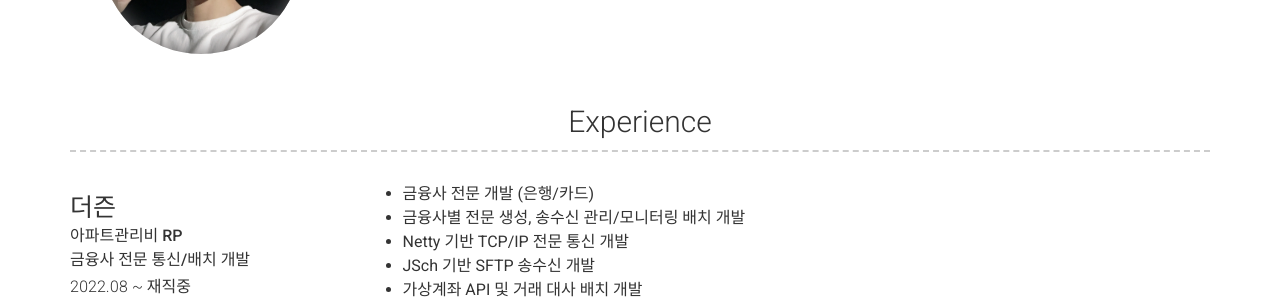
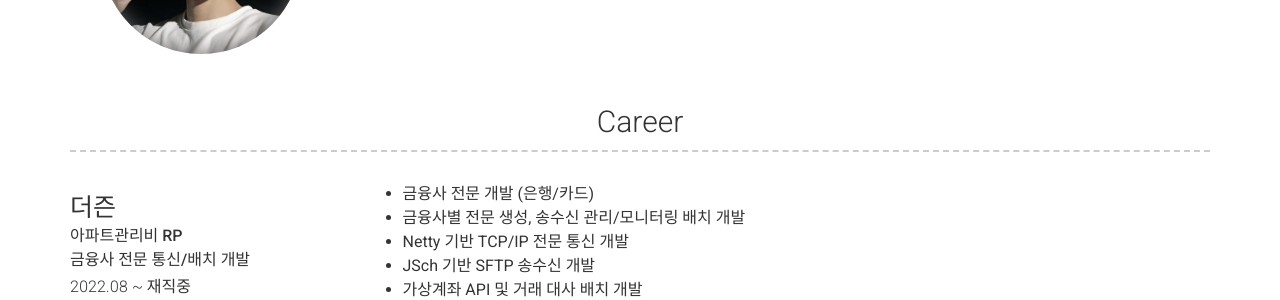
Before and after one commit to nonamecoders/nonamecoders.github.io, a Jekyll site: the page built from index.md, in a window 1280 px wide and 900 px high. Shown: the part 425-725 px from the top of the window. Built offline with Jekyll 4.4.1, drawn with Linux system fonts in a browser that asks for light colours; nearby versions of some CDN libraries.

Commit message:
update resume: rename Experience to Career and Education
Co-Authored-By: Claude Sonnet 4.6 <noreply@anthropic.com>

```diff
--- a/_config.yml
+++ b/_config.yml
@@ -67,7 +67,7 @@ about_content: | # this will include new lines to allow paragraphs
 #   - Images ![alt text](/images/landscape-trees.jpg "Trees")
 
 content:
-  - title: Experience
+  - title: Career
     layout: list
     content:
       - layout: left
@@ -210,7 +210,7 @@ content:
         title: Monitoring
         description: | # this will include new lines to allow paragraphs
           * ElasticSearch, Kibana, Logstash
-  - title: Experience
+  - title: Education
     layout: list
     content:
       - layout: left
```
